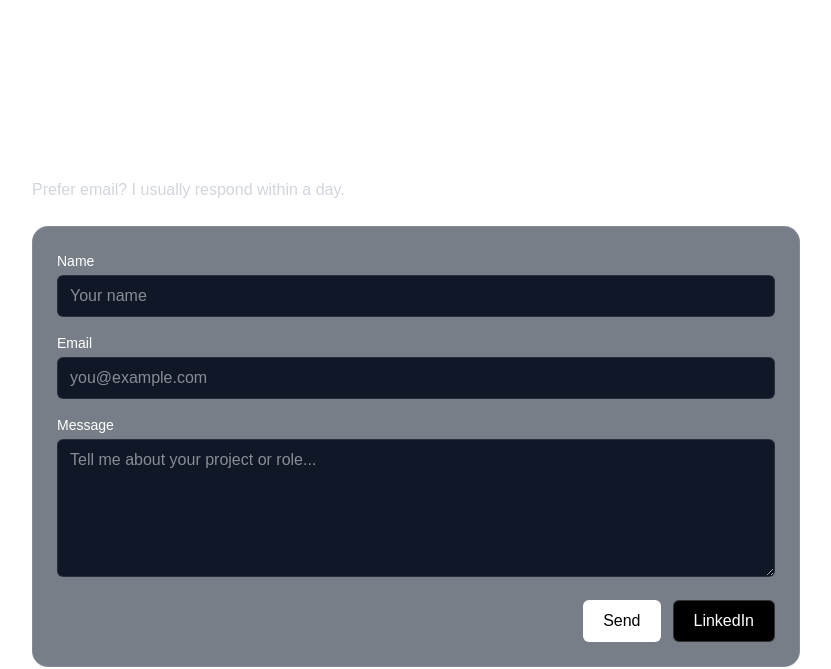
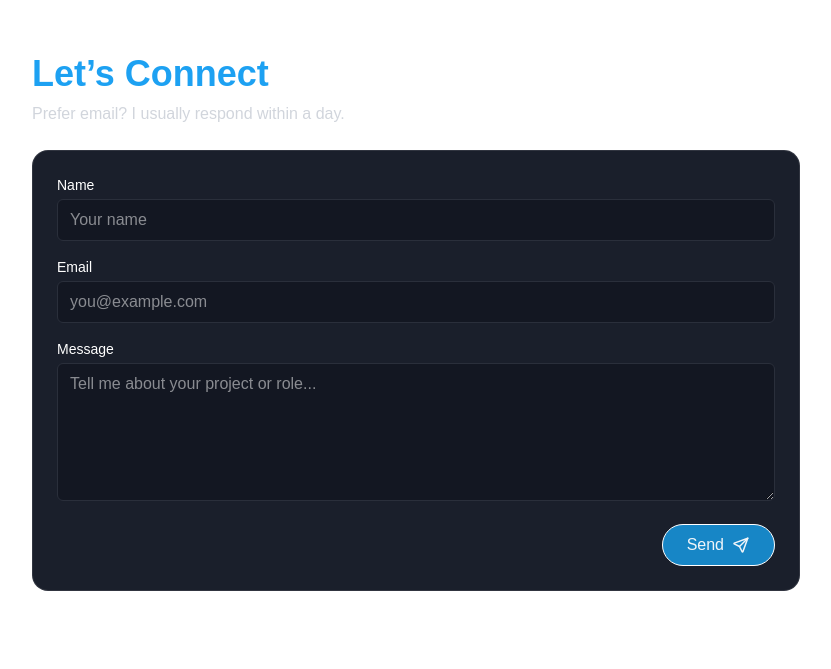
Before and after one commit to nusrath-z/Portfolio, a Next.js app: page / in a window 1280 px wide. Shown: the part 3655-4324 px from the top of the page, without its empty margins (224-1055 px from the left). Built offline with nearby package versions, Linux system fonts and the light colour scheme.

Commit message:
feat(Contact)- Added api types, route.ts for email api, modified Contact

```diff
--- /dev/null
+++ b/app/api/contact/route.ts
@@ -0,0 +1,52 @@
+import { NextResponse } from "next/server";
+import { Resend } from "resend";
+import { ContactRequestBody } from "@/types/api";
+
+const resend = new Resend(process.env.RESEND_API_KEY as string);
+
+const contactEmail = process.env.CONTACT_EMAIL;
+if (!contactEmail) {
+  throw new Error("Missing CONTACT_EMAIL environment variable");
+}
+
+
+export async function POST(req: Request) {
+  try {
+    if (!process.env.RESEND_API_KEY) {
+      throw new Error("Missing RESEND_API_KEY in environment");
+    }
+
+    const body: ContactRequestBody = await req.json();
+    const { name, email, message } = body;
+
+    if (!name || !email || !message) {
+      return NextResponse.json(
+        { success: false, error: "All fields are required" },
+        { status: 400 }
+      );
+    }
+
+    const response = await resend.emails.send({
+      from: "onboarding@resend.dev",
+      to: contactEmail as string,
+      subject: `Portfolio contact from ${name}`,
+      replyTo: email,
+      text: message,
+    });
+
+    if (response.error) {
+      return NextResponse.json(
+        { success: false, error: response.error.message || "Failed to send email" },
+        { status: 500 }
+      );
+    }
+
+    return NextResponse.json({ success: true, id: response.data.id });
+
+  } catch (err: unknown) {
+    return NextResponse.json(
+      { success: false, error: err instanceof Error ? err.message : String(err) },
+      { status: 500 }
+    );
+  }
+}
--- a/components/Contact.tsx
+++ b/components/Contact.tsx
@@ -1,76 +1,115 @@
 "use client";
-import React, { useState } from "react";
+import React from "react";
+import { useForm } from "react-hook-form";
+import { ContactRequestBody } from "@/types/api";
+import { IconSend } from "@tabler/icons-react";
+
 
 const Contact: React.FC = () => {
-  const [form, setForm] = useState({ name: "", email: "", message: "" });
+  const {
+    register,
+    handleSubmit,
+    formState: { errors, isSubmitting },
+    reset,
+  } = useForm<ContactRequestBody>();
+
+  const onSubmit = async (data: ContactRequestBody) => {
+    try {
+      const res = await fetch("/api/contact", {
+        method: "POST",
+        headers: { "Content-Type": "application/json" },
+        body: JSON.stringify(data),
+      });
+
+      const result = await res.json();
+
+      if (result.success) {
+        alert("✅ Message sent successfully!");
+        reset(); // clears the form
+      } else {
+        alert("❌ Something went wrong. Try again.");
+      }
+    } catch (err) {
+      alert("⚠️ Network error. Please try again.");
+    }
+  };
 
   return (
-    <section className="w-full p-2 pt-32">
+    <section className="w-full flex h-[80vh] items-center">
       <div className="w-full max-w-3xl mx-auto">
-        <h2 className="text-3xl md:text-4xl font-bold">Let’s Connect</h2>
-        <p className="text-gray-300 mt-2">Prefer email? I usually respond within a day.</p>
+        <h2 className="text-primary-light text-3xl md:text-4xl font-bold">Let’s Connect</h2>
+        <p className="text-gray-300 mt-2">
+          Prefer email? I usually respond within a day.
+        </p>
 
         <form
-          className="mt-6 grid gap-4 bg-gray-800/60 p-5 md:p-6 rounded-2xl border border-white/10"
-          onSubmit={(e) => {
-            e.preventDefault();
-            const subject = encodeURIComponent("Portfolio contact from " + form.name);
-            const body = encodeURIComponent(form.message + "\n\nFrom: " + form.email);
-            window.location.href = `email@example.com?subject=${subject}&body=${body}`;
-          }}
-          aria-label="Contact form"
+          onSubmit={handleSubmit(onSubmit)}
+          className="mt-6 grid gap-4 bg-surface p-5 md:p-6 rounded-2xl border border-white/10"
         >
           <div>
-            <label htmlFor="name" className="block text-sm mb-1">Name</label>
+            <label htmlFor="name" className="block text-sm mb-1">
+              Name
+            </label>
             <input
               id="name"
-              required
-              value={form.name}
-              onChange={(e) => setForm((f) => ({ ...f, name: e.target.value }))}
-              className="w-full bg-gray-900 border border-white/10 rounded-md px-3 py-2 outline-none focus:ring-2 focus:ring-cyan-500"
               placeholder="Your name"
+              {...register("name", {
+                required: "Name is required",
+                minLength: { value: 2, message: "Name must be at least 2 characters" },
+                pattern: { value: /^[A-Za-z\s]+$/, message: "Name can only contain letters and spaces" },
+              })}
+              className="w-full  bg-input border border-input-border rounded-md px-3 py-2 outline-none focus:ring-2 focus:ring-primary-focus"
             />
+            {errors.name && <p className="text-red-500 text-sm">{errors.name.message}</p>}
           </div>
+
           <div>
-            <label htmlFor="email" className="block text-sm mb-1">Email</label>
+            <label htmlFor="email" className="block text-sm mb-1">
+              Email
+            </label>
             <input
               id="email"
               type="email"
-              required
-              value={form.email}
-              onChange={(e) => setForm((f) => ({ ...f, email: e.target.value }))}
-              className="w-full bg-gray-900 border border-white/10 rounded-md px-3 py-2 outline-none focus:ring-2 focus:ring-cyan-500"
               placeholder="you@example.com"
+              {...register("email", {
+                required: "Email is required",
+                pattern: {
+                  value: /^[a-zA-Z0-9._%+-]+@[a-zA-Z0-9.-]+\.[a-zA-Z]{2,}$/,
+                  message: "Invalid email address",
+                },
+              })}
+              className="w-full bg-input border border-input-border rounded-md px-3 py-2 outline-none focus:ring-2 focus:ring-primary-focus"
             />
+            {errors.email && <p className="text-red-500 text-sm">{errors.email.message}</p>}
           </div>
+
           <div>
-            <label htmlFor="message" className="block text-sm mb-1">Message</label>
+            <label htmlFor="message" className="block text-sm mb-1">
+              Message
+            </label>
             <textarea
               id="message"
-              required
               rows={5}
-              value={form.message}
-              onChange={(e) => setForm((f) => ({ ...f, message: e.target.value }))}
-              className="w-full bg-gray-900 border border-white/10 rounded-md px-3 py-2 outline-none focus:ring-2 focus:ring-cyan-500 resize-y"
               placeholder="Tell me about your project or role..."
+              {...register("message", {
+                required: "Message cannot be empty",
+                maxLength: { value: 1000, message: "Message cannot exceed 1000 characters" },
+              })}
+              className="w-full  bg-input border border-input-border rounded-md px-3 py-2 outline-none focus:ring-2 focus:ring-primary-focus resize-y"
             />
+            {errors.message && <p className="text-red-500 text-sm">{errors.message.message}</p>}
           </div>
-          <div className="flex gap-3 justify-end">
-            <button
-              type="submit"
-              className="px-5 py-2 rounded-md bg-white text-black font-medium hover:opacity-90"
-              aria-label="Send message via email"
-            >
-              Send
-            </button>
-            <a
-              href="https://www.linkedin.com/in/nusrathzaman14"
-              target="_blank"
-              rel="noopener noreferrer"
-              className="px-5 py-2 rounded-md bg-black border border-white/20 hover:bg-black/60"
-            >
-              LinkedIn
-            </a>
+
+          <div className="flex gap-3 justify-end items-center">
+          <button
+  type="submit"
+  disabled={isSubmitting}
+  className="px-6 py-2 bg-primary text-text-primary hover:bg-primary-light border border-white rounded-full disabled:opacity-50 flex items-center gap-2"
+>
+  {isSubmitting ? "Sending..." : "Send"}
+  {!isSubmitting && <IconSend size={18} />}
+</button>
+
           </div>
         </form>
       </div>
--- /dev/null
+++ b/types/api.ts
@@ -0,0 +1,5 @@
+export interface ContactRequestBody {
+  name: string;
+  email: string;
+  message: string;
+}
```
